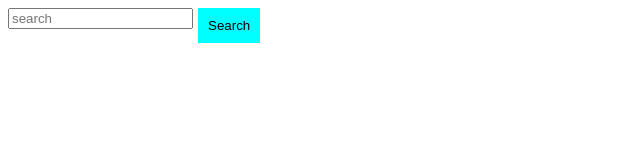
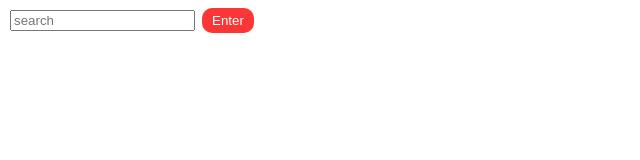
Before and after one commit to NirjalaSubedi/dp-class, a plain HTML site: page Todo.html in a window 1280 px wide. Shown: the whole page, without its empty margins (0-640 px from the left). Drawn offline with Linux system fonts and the light colour scheme.

Commit message:
checking

```diff
--- a/Todo.html
+++ b/Todo.html
@@ -11,9 +11,16 @@
 
         }
         .btn{
-            background-color: aqua;
-            border:aqua;
-            padding:10px;
+            background-color:rgb(252, 54, 54);
+            border:rgb(252, 54, 54);
+            padding:5px;
+            padding-left:10px;
+            padding-right:10px;
+            border-radius: 10px;
+            color:white;
+        }
+        .Search-box{
+            padding:2px;
         }
 
     </style>
@@ -24,7 +31,7 @@
         <input type="text" placeholder="search">
     </div>
     <div>
-        <button class="btn">Search</button>
+        <button class="btn">Enter</button>
     </div>
     </div>
 
```
